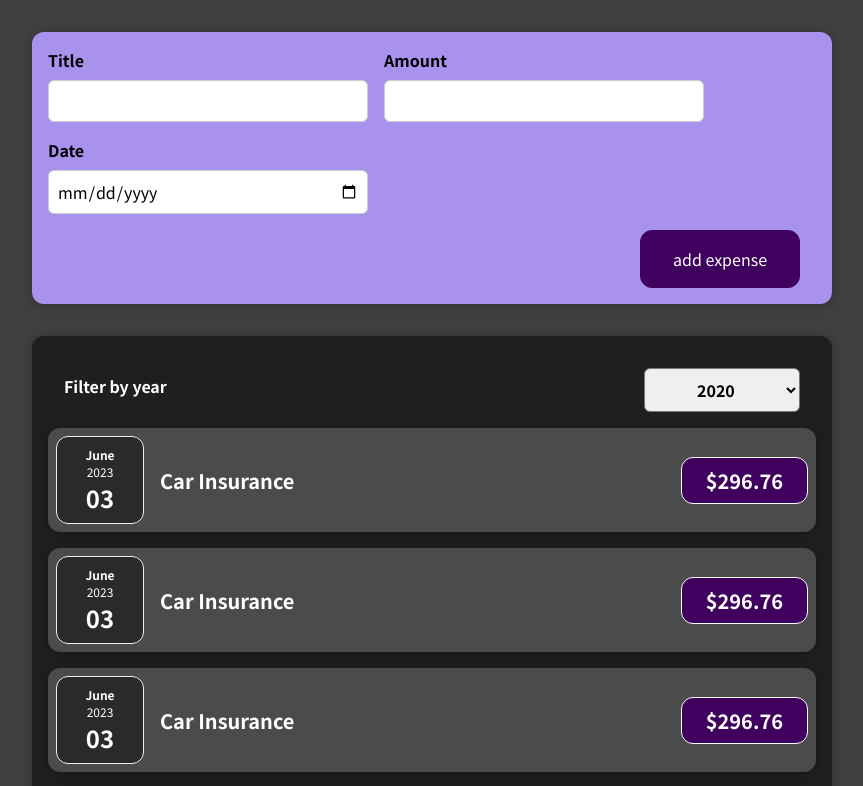
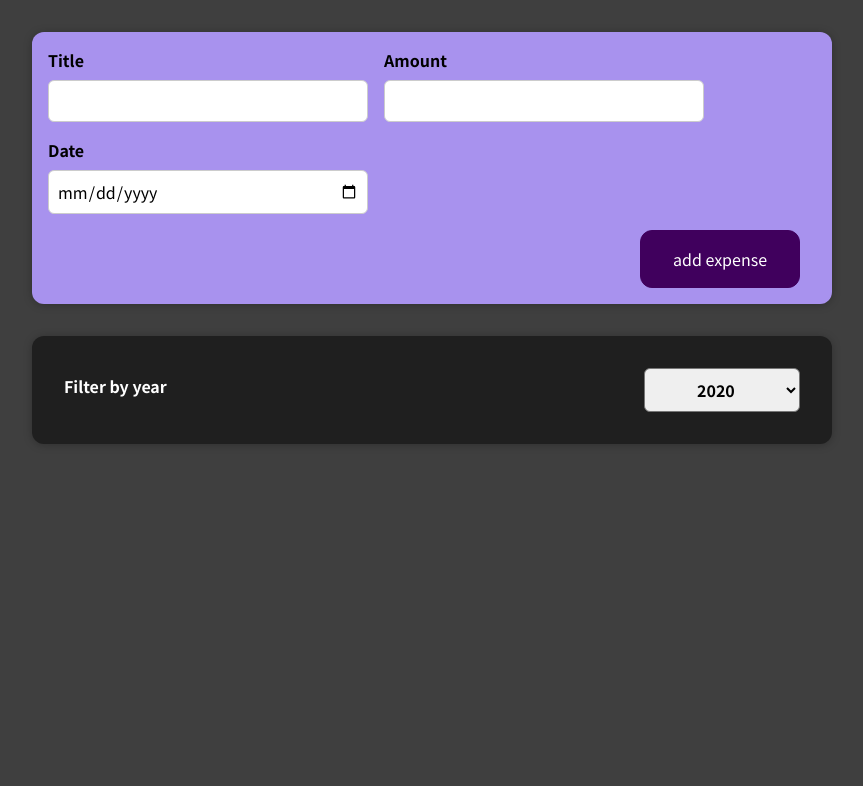
Before and after one commit to Pavitra239/react-app, a React (Create React App) app: page / in a window 1280 px wide. Shown: the top 786 px of the page, without its empty margins (208-1071 px from the left). Built offline with nearby package versions, Linux system fonts and the light colour scheme.

Commit message:
Filtering

```diff
--- a/src/components/Expenses/Expenses.js
+++ b/src/components/Expenses/Expenses.js
@@ -6,10 +6,18 @@ import Card from "../UI/Card";
 
 const Expenses = ({ expenses }) => {
   const [filterValue, setFilterValue] = useState("2020");
+  // const [filteredExpense]
+
   const filterValueHandler = (value) => {
     setFilterValue(value);
-    console.log(value);
   };
+
+  const filteredExpenses = expenses.filter((expense) => {
+    return expense.date.getFullYear().toString() === filterValue;
+  });
+
+  console.log(filteredExpenses);
+
   return (
     <div>
       <Card className="expenses">
@@ -17,7 +25,7 @@ const Expenses = ({ expenses }) => {
           selected={filterValue}
           onSelectFilterValue={filterValueHandler}
         />
-        {expenses.map((expense) => {
+        {filteredExpenses.map((expense) => {
           return (
             <ExpenseItem
               key={expense.id}
--- a/src/components/Expenses/ExpensesFilter.js
+++ b/src/components/Expenses/ExpensesFilter.js
@@ -12,10 +12,10 @@ const ExpensesFilter = (props) => {
       <div className="expenses-filter__control">
         <label>Filter by year</label>
         <select value={props.selected} onChange={onChangeHandler}>
+          <option value="2023">2023</option>
           <option value="2022">2022</option>
           <option value="2021">2021</option>
           <option value="2020">2020</option>
-          <option value="2019">2019</option>
         </select>
       </div>
     </div>
```
